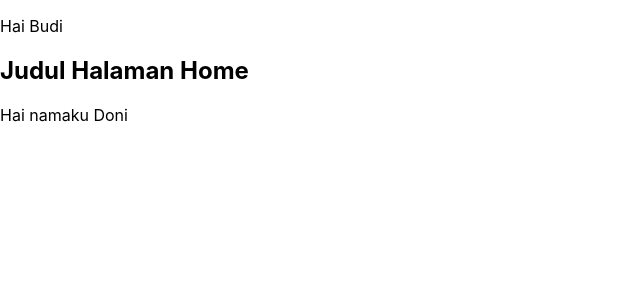
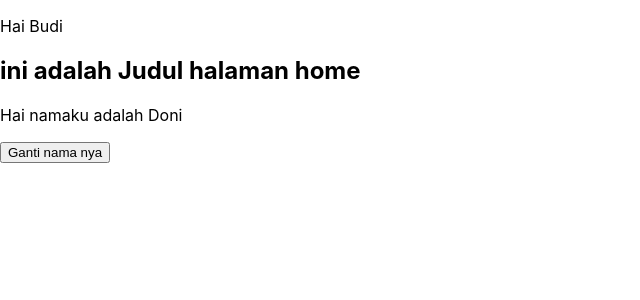
Before and after one commit to Zulharmin-192113301/Pertemuan5, a React (Create React App) app: page / in a window 1280 px wide. Shown: the top 300 px of the page, without its empty margins (0-640 px from the left). Built offline with nearby package versions, Linux system fonts and the light colour scheme.

Commit message:
Latihan 5.5 - state

```diff
--- a/src/views/Home/Home.js
+++ b/src/views/Home/Home.js
@@ -1,13 +1,17 @@
 import React from 'react';
 
 export default class Home extends React.Component{
-    render(){
-        return (
-          <div>
-            <h2>Judul Halaman Home</h2>
-            <p>Hai namaku {this.props.nama}</p>
-          </div>
-        )
-      }
-
+  constructor(props){
+    super(props);
+    this.state = {nama : this.props.nama}
+  }
+  render() {
+    return (
+      <div>
+          <h2>ini adalah Judul halaman home</h2>
+          <p>Hai namaku adalah {this.state.nama}</p>
+          <button onClick={()=> this.setState({nama: "Yanto"})}>Ganti nama nya</button>
+      </div>
+    )
+  }
 }
```
